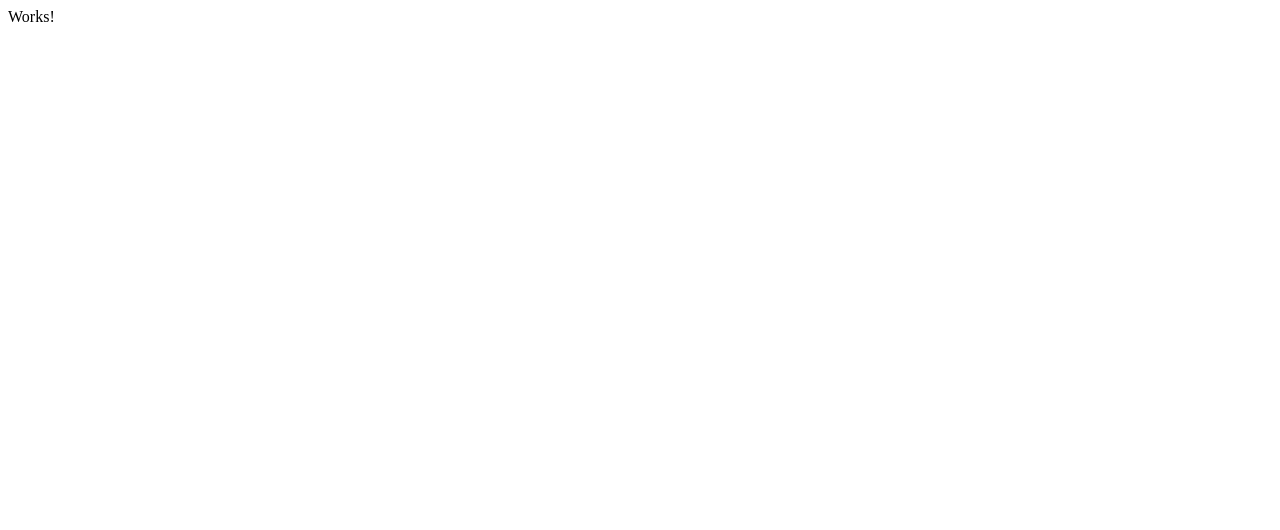
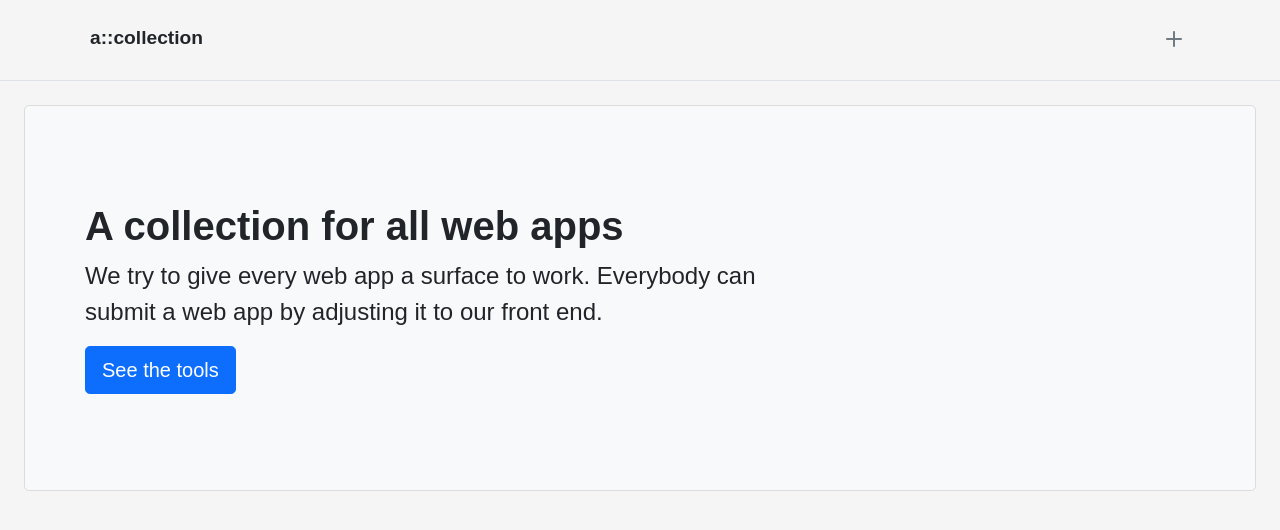
Before and after one commit to a-collection/a-collection.github.io, a plain HTML site: page index.html in a window 1280 px wide. Drawn offline with nearby package versions, Linux system fonts and the light colour scheme.

Commit message:
Add files via upload

```diff
--- a/index.html
+++ b/index.html
@@ -1 +1,38 @@
-Works!
+<!DOCTYPE html>
+<html lang="en">
+<head>
+    <meta charset="UTF-8">
+    <meta http-equiv="X-UA-Compatible" content="IE=edge">
+    <meta name="viewport" content="width=device-width, initial-scale=1.0">
+    <title>Collection - apuem</title>
+    <link href="styles.css" rel="stylesheet">
+    <!-- CSS only -->
+    <link href="https://cdn.jsdelivr.net/npm/bootstrap@5.0.0-beta3/dist/css/bootstrap.min.css" rel="stylesheet" integrity="sha384-eOJMYsd53ii+scO/bJGFsiCZc+5NDVN2yr8+0RDqr0Ql0h+rP48ckxlpbzKgwra6" crossorigin="anonymous">
+    <!-- JavaScript Bundle with Popper -->
+    <script src="https://cdn.jsdelivr.net/npm/bootstrap@5.0.0-beta3/dist/js/bootstrap.bundle.min.js" integrity="sha384-JEW9xMcG8R+pH31jmWH6WWP0WintQrMb4s7ZOdauHnUtxwoG2vI5DkLtS3qm9Ekf" crossorigin="anonymous"></script>
+    <!-- Bootsrtap Icons -->
+    <link rel="stylesheet" href="https://cdn.jsdelivr.net/npm/bootstrap-icons@1.4.1/font/bootstrap-icons.css">
+</head>
+<body>
+    <header class="p-3 mb-3 border-bottom">
+        <div class="container d-flex flex-wrap">
+            <ul class="nav me-lg-auto">
+              <li><a href="#" style="font-weight: bold; font-size: larger;" class="nav-link px-2 link-dark">a::collection</a></li>
+            </ul>
+            <ul class="nav">
+              <li class="py-0"><a href="https://github.com/apuem/apuem/issues/new" class="nav-link px-2 py-0 link-secondary"><i class="bi bi-plus" style="font-size: 2rem;"></i></a></li>
+            </ul>
+          </div>
+        </div>
+      </header>
+      <main>
+        <div style="border: 1px solid #DCDCDC;" class="p-5 m-4 bg-light rounded-3">
+          <div class="container-fluid py-5">
+            <h1 class="display-6 fw-bolder">A collection for all web apps</h1>
+            <p class="col-md-8 fs-4">We try to give every web app a surface to work. Everybody can submit a web app by adjusting it to our front end.</p>
+            <button class="btn btn-primary btn-lg" type="button" onclick="window.location.href='https://github.com/apuem/apuem/issues';">See the tools</button>
+          </div>
+        </div>
+      </main>
+</body>
+</html>
--- /dev/null
+++ b/styles.css
@@ -0,0 +1,23 @@
+body {
+    background-color: #F5F5F5 !important;
+    font-family: 'Space Grotesk', sans-serif !important;
+}
+
+p {
+    font-family: 'Space Grotesk', sans-serif !important;
+}
+
+h1 {
+    font-family: 'Space Grotesk', sans-serif !important;
+}
+
+a {
+  font-family: 'Space Grotesk', sans-serif !important;
+  text-decoration: none !important;
+}
+
+/* .btn-primary {
+    color: black !important;
+    background-color: blanchedalmond !important;
+    border: blanchedalmond !important;
+} */
```
Also changed, not shown: images/apuem_circle.svg (added), 1 other file.
